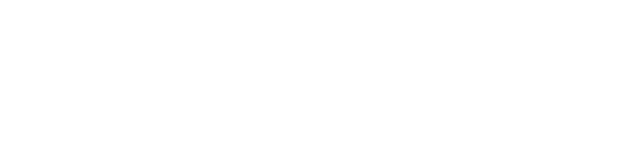
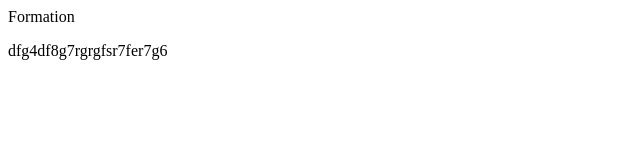
Before and after one commit to Ariane05-hu/Ariane, a plain HTML site: page index.html in a window 1280 px wide. Shown: the whole page, without its empty margins (0-640 px from the left). Drawn offline with Linux system fonts and the light colour scheme.

Commit message:
mise en place de la section formation

```diff
--- a/index.html
+++ b/index.html
@@ -7,6 +7,7 @@
     <link rel="stylesheet" href="style.css">
 </head>
 <body>
-
+    <section>Formation</section>
+    <p>dfg4df8g7rgrgfsr7fer7g6</p>
 </body>
 </html>
```
